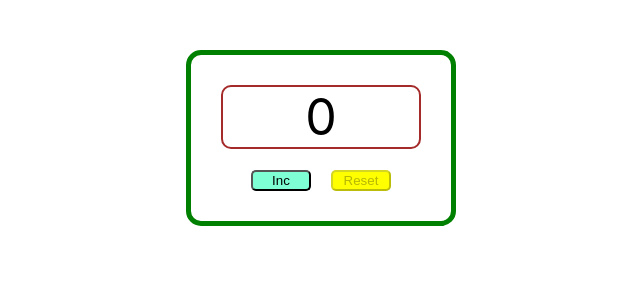
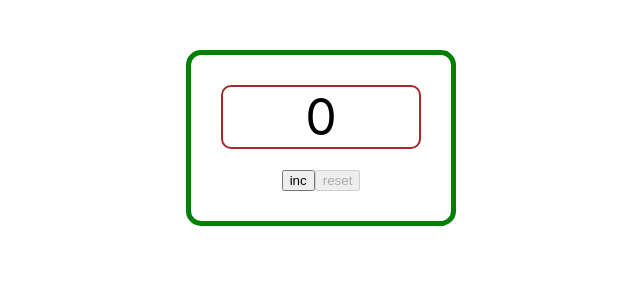
Before and after one commit to dron185/counter, a React (Create React App) app: page / in a window 1280 px wide. Shown: the top 300 px of the page, without its empty margins (319-959 px from the left). Built offline with nearby package versions, Linux system fonts and the light colour scheme.

Commit message:
feat: create common component Button

```diff
--- a/src/App.tsx
+++ b/src/App.tsx
@@ -3,6 +3,7 @@ import './App.css';
 import {Scoreboard} from "./components/Scoreboard";
 import {IncBtn} from "./components/IncBtn";
 import {ResetBtn} from "./components/ResetBtn";
+import {Button} from "./components/Button";
 
 function App() {
 
@@ -21,14 +22,24 @@ function App() {
         setScore(score)
     }
 
+    const incHandler = () => {
+        inc(score)
+    }
+
+    const resetHandler = () => {
+        reset(score)
+    }
+
     const incButtonDisabled = score === 5
     const resButtonDisabled = score === 0
 
   return (
     <div className="App">
         <Scoreboard score={score}/>
-        <IncBtn score={score} inc={inc} disable={incButtonDisabled}/>
-        <ResetBtn score={score} reset={reset} disable={resButtonDisabled}/>
+        {/*<IncBtn score={score} inc={inc} disable={incButtonDisabled}/>*/}
+        {/*<ResetBtn score={score} reset={reset} disable={resButtonDisabled}/>*/}
+        <Button title={"inc"} disable={incButtonDisabled} onClickHandler={incHandler}/>
+        <Button title={"reset"} disable={resButtonDisabled} onClickHandler={resetHandler}/>
     </div>
   );
 }
--- /dev/null
+++ b/src/components/Button.tsx
@@ -0,0 +1,13 @@
+import React from 'react';
+
+type ButtonPropsType = {
+    title: string
+    disable: boolean
+    onClickHandler?: ()=> void
+}
+
+export const Button = ({title, disable, onClickHandler}: ButtonPropsType) => {
+    return (
+        <button disabled={disable} onClick={onClickHandler}>{title}</button>
+    );
+};
```
